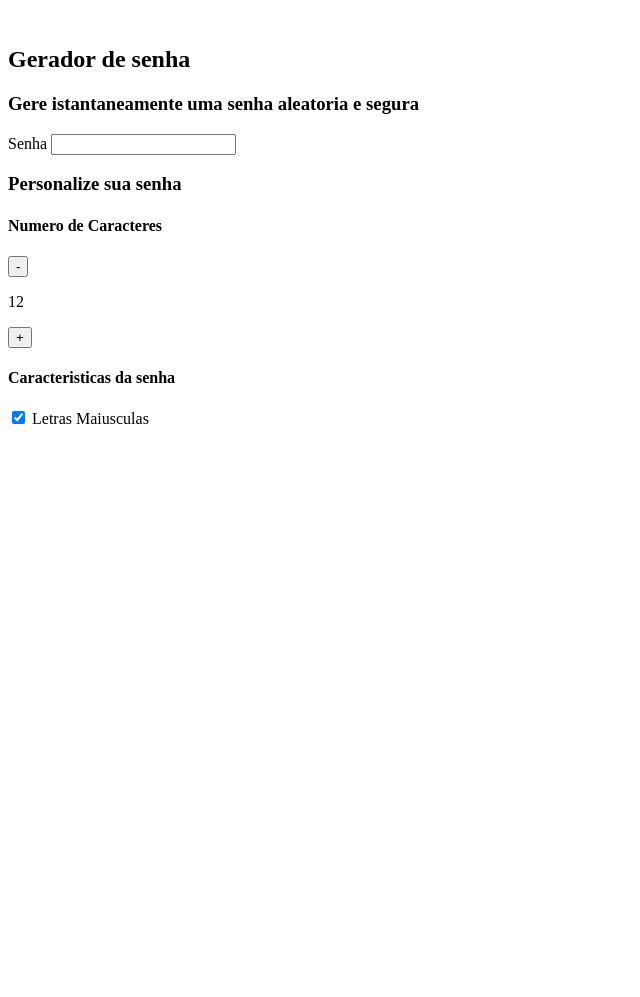
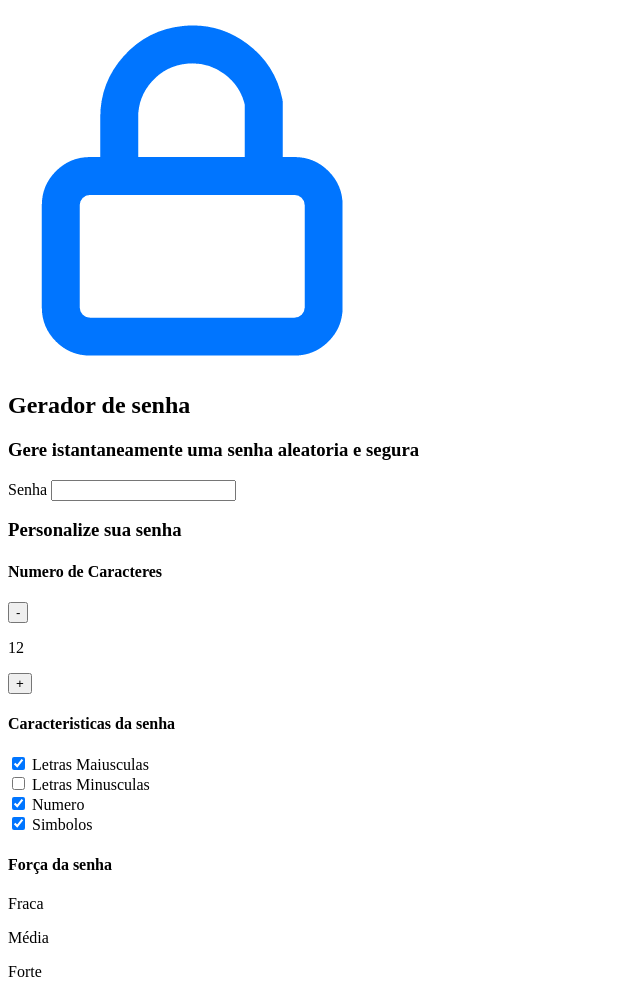
Before and after one commit to albonicobrenda/geradordesenhas, a plain HTML site: page index.html in a window 1280 px wide. Shown: the whole page, without its empty margins (0-640 px from the left). Before the commit the page ends 800 px from the top, so only its background shows below. Drawn offline with Linux system fonts and the light colour scheme.

Commit message:
aula dia 14

```diff
--- a/index.html
+++ b/index.html
@@ -9,7 +9,7 @@
 <body>
     <section class="conteudo">
         <div class="conteudo-titulo">
-            <img src="" alt="">
+            <img src="unlock.svg.png" alt="">
             <h2 class="titulo-principal">Gerador de senha</h2>
             <h3 class="titulo-secundario">Gere istantaneamente uma senha aleatoria e segura</h3>
         </div>
@@ -35,10 +35,34 @@
                         <input name="maiusculo" type="checkbox" class="checkbox" checked>
                         <label for="maisculos">Letras Maiusculas</label>
                     </div>
+                    <div class="parametro-senha-checkbox">
+                        <input name="minusculo" type="checkbox" checkbox>
+                        <label for="minusculo">Letras Minusculas</label>
+                    </div>
+                    <div class="parametro-senha-checkbox">
+                        <input name="numero" type="checkbox" class="checkbox" checked>
+                        <label for="numero">Numero</label>
+                    </div>
+                    <div class="parametro-senha-checkbox">
+                        <input name="simbolo" type="checkbox" class="checkbox" checked>
+                        <label for="simbolo">Simbolos</label>
+                    </div>
+                </div>
+                <div class="parametro-senha">
+                   <h4 class="parametro-senha__titulo">Força da senha</h4>
+                   <div class="barra"></div>
+                   <div class="forca fraca"></div>
+                   <div class="parametro-senha-textos">
+                    <p>Fraca</p>
+                    <p>Média</p>
+                    <p>Forte</p>
+                   </div>
+                   <p class="entropia"></p>
                 </div>
             </div>
         </div>
     </section>
+    <script src="main.js"></script>
 
 </body>
 </html>
```
Also changed, not shown: unlock.svg.png (added).
